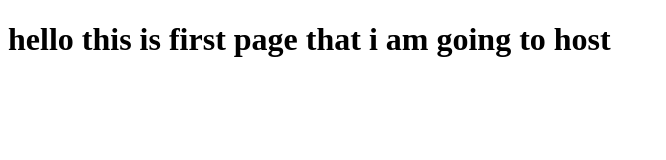
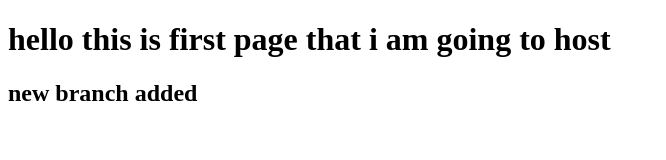
Before and after one commit to AbuSuraj/my-first-repo, a plain HTML site: page index.html in a window 1280 px wide. Shown: the whole page, without its empty margins (0-666 px from the left). Drawn offline with Linux system fonts and the light colour scheme.

Commit message:
new branch added

```diff
--- a/index.html
+++ b/index.html
@@ -8,6 +8,6 @@
 </head>
 <body>
     <h1>hello this is first page that i am going to host</h1>
-
+    <h2> new branch added</h2>
 </body>
 </html>
```
